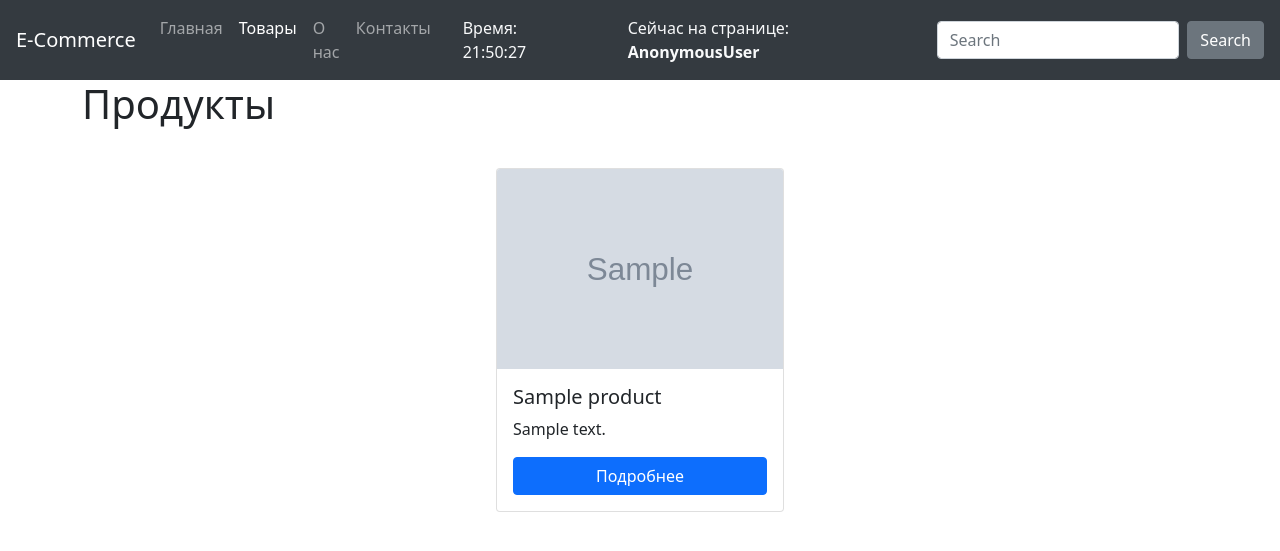
After one commit to thinknetica-django-lab-02/fifo2019, a Django app: page /products/ in a window 1280 px wide. The commit adds this page. Shown: the top 551 px of the page. Run offline with Django 3.2, Linux system fonts and the light colour scheme; tables that the repository leaves empty hold one stand-in row (values such as "Sample post"); grey boxes marked "Sample" are stand-in pictures; some libraries are stand-ins or nearby versions.

Commit message:
Created ProsuctList and ProductDetail in views. Output data in templates.

```diff
--- a/commerce/main/models.py
+++ b/commerce/main/models.py
@@ -33,7 +33,7 @@ class Product(models.Model):
 
 class Gallery(models.Model):
     image = models.ImageField(upload_to='products/', verbose_name="Изображение")
-    product = models.ForeignKey('Product', on_delete=models.CASCADE, related_name="images", verbose_name="Товар")
+    product = models.ForeignKey('Product', on_delete=models.CASCADE, related_name="gallery", verbose_name="Товар")
 
     class Meta:
         verbose_name = 'Изображение'
--- a/commerce/main/templates/main/navigations/menu.html
+++ b/commerce/main/templates/main/navigations/menu.html
@@ -8,6 +8,13 @@
                href="{% url 'home' %}"
             >
                 Главная
+            </a>
+        </li>
+        <li class="nav-item">
+            <a class="nav-link {% if request.path == '/products/' %} active {% endif %}"
+               href="{% url 'products' %}"
+            >
+                Товары
             </a>
         </li>
         <li class="nav-item">
--- /dev/null
+++ b/commerce/main/templates/main/products.html
@@ -0,0 +1,36 @@
+{% extends 'main/layuot/base.html' %}
+{% load main_filters %}
+{% load static %}
+
+{% block title %}
+    {{ title }}
+{% endblock title %}
+
+
+{% block content %}
+
+    <h1>{{ title }}</h1>
+
+    <div class="mt-4 d-flex justify-content-around flex-wrap">
+        {% for product in products %}
+
+            <div class="card m-3" style="width: 18rem;">
+
+                {% with gallery=product.gallery.first %}
+                    {% if gallery %}
+                        <img src="{{ gallery.image.url }}" width="200" height="200" class="card-img-top" alt="Изображение товара - {{ product.title }}">
+                    {% else %}
+                        <img src="{% static 'img/not-found.jpg' %}" width="200" height="200" class="card-img-top" alt="Нет изображения товара">
+                    {% endif %}
+                {% endwith %}
+
+                <div class="card-body d-flex flex-column justify-content-between">
+                    <h5 class="card-title">{{ product.title }}</h5>
+                    <p class="card-text">{{ product.short_desc }}</p>
+                    <a href="{{ product.get_absolute_url }}" class="btn btn-primary">Подробнее</a>
+                </div>
+            </div>
+        {% endfor %}
+    </div>
+
+{% endblock content %}
--- a/commerce/main/urls.py
+++ b/commerce/main/urls.py
@@ -1,11 +1,13 @@
 from django.urls import path
 
-from .views import Home
+from main.views import *
 from django.contrib.flatpages import views
 
 
 urlpatterns = [
     path('', Home.as_view(), name='home'),
+    path('product/<slug:product_slug>/', ProductDetail.as_view(), name='product'),
+    path('products/', ProductList.as_view(), name='products'),
     path('about/', views.flatpage, {'url': '/about/'}, name='about'),
     path('contacts/', views.flatpage, {'url': '/contacts/'}, name='contacts'),
 ]
--- a/commerce/main/views.py
+++ b/commerce/main/views.py
@@ -1,5 +1,7 @@
 from django.shortcuts import render
-from django.views.generic import TemplateView
+from django.views.generic import TemplateView, ListView, DetailView
+
+from main.models import Product
 
 
 class Home(TemplateView):
@@ -10,3 +12,26 @@ class Home(TemplateView):
         context['title'] = "Главная"
         context['turn_on_block'] = True
         return context
+
+
+class ProductList(ListView):
+
+    model = Product
+
+    template_name = 'main/products.html'
+    context_object_name = 'products'
+    extra_context = {'title': 'Продукты'}
+
+
+class ProductDetail(DetailView):
+
+    model = Product
+
+    template_name = 'main/product.html'
+    slug_url_kwarg = 'product_slug'
+    context_object_name = 'product'
+
+    def get_context_data(self, **kwargs):
+        context = super().get_context_data(**kwargs)
+        context['title'] = context['product']
+        return context
```
Also changed, not shown: commerce/main/templates/main/index.html (+1 -26 lines), commerce/main/templates/main/product.html (added, +40 -0 lines), commerce/main/static/img/not-found.jpg (added), commerce/main/static/img/not-found.png (added).
